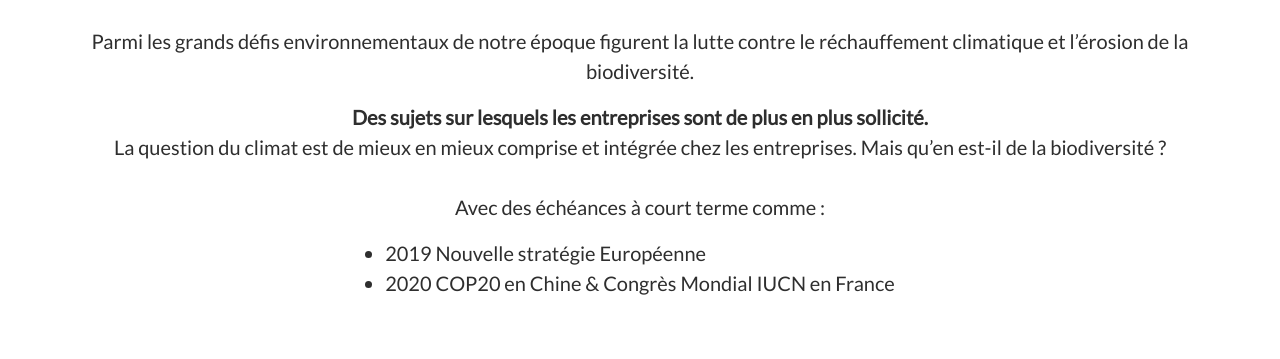
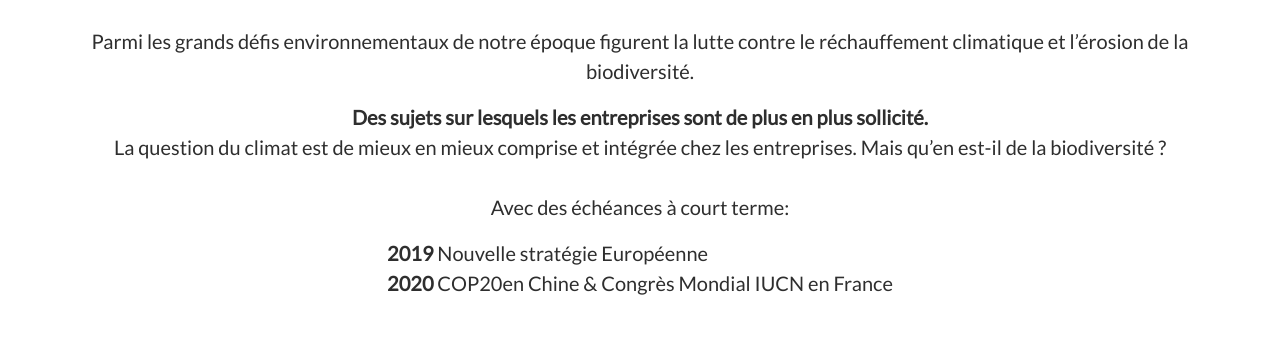
Before and after one commit to apflieger/biosphera-consulting, a plain HTML site: page index.html in a window 1280 px wide. Shown: the part 414-773 px from the top of the page. Drawn offline with nearby package versions, Linux system fonts and the light colour scheme.

Commit message:
Update index.html

```diff
--- a/index.html
+++ b/index.html
@@ -26,13 +26,13 @@
 		<p>
 			 La question du climat est de mieux en mieux comprise et intégrée chez les entreprises. Mais qu’en est-il de la biodiversité ?<br>
 			<br>
-			Avec des échéances à court terme comme :
+			Avec des échéances à court terme:
 		</p>
 		<div class="row justify-content-center text-left">
-			<ul class="col-auto">
-				<li>2019  Nouvelle stratégie Européenne</li>
-				<li>2020 COP20 en Chine & Congrès Mondial IUCN en France</li>
-			</ul>
+	         <p>
+				 <Strong> 2019 </strong> Nouvelle stratégie Européenne<br>
+				 <strong> 2020</strong> COP20en Chine & Congrès Mondial IUCN en France
+		 </p>
 		</div>
 
 		<h2 class="mt-5 mb-3">Où se situe votre entreprise ?</h2>
```
